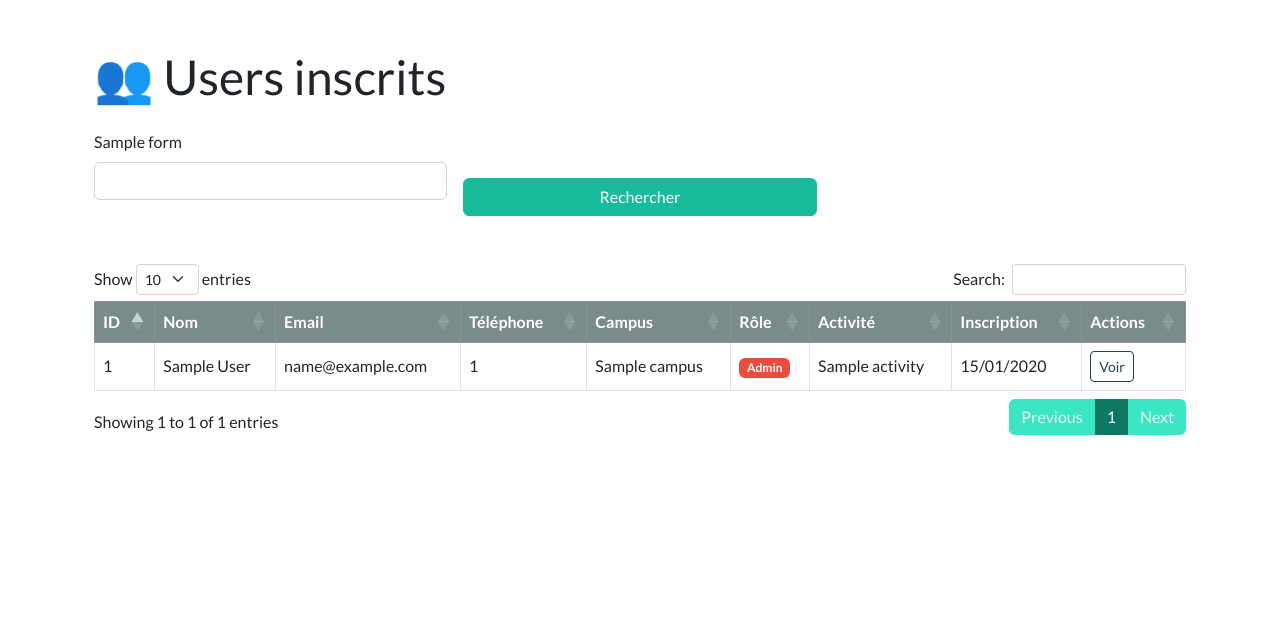
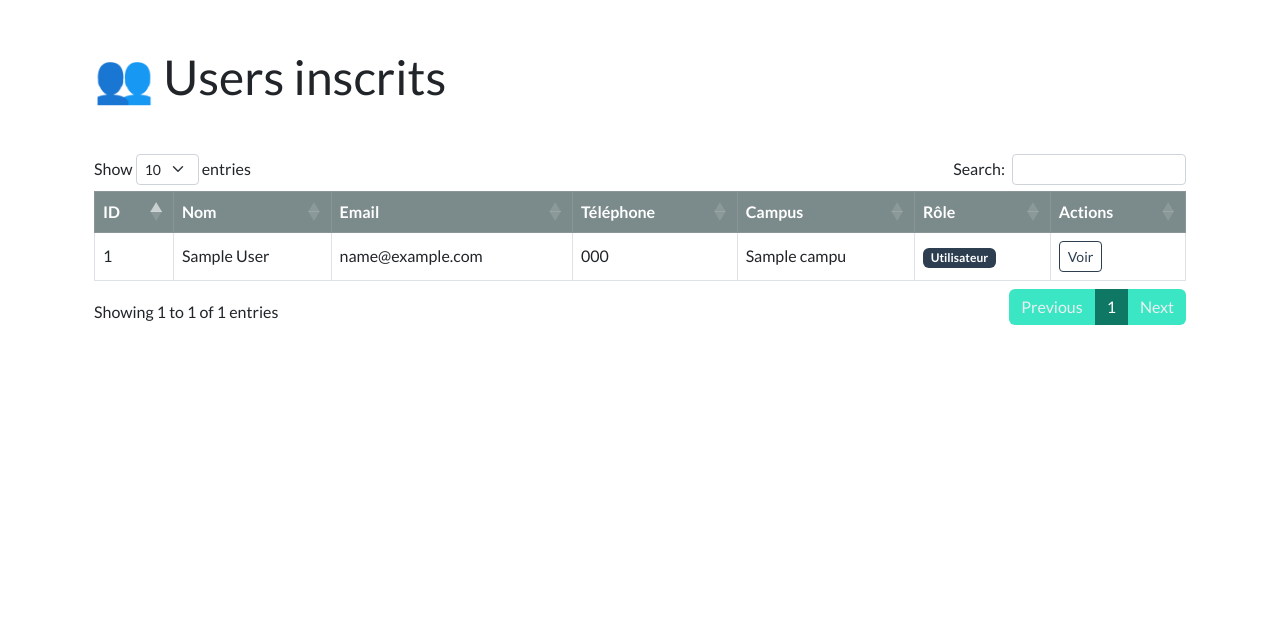
Before and after one commit to HnHoussi/Sortir.com, a Symfony app: template templates/user/list.html.twig in a window 1280 px wide. Shown: the part 48-679 px from the top of the page. Run offline with Twig, Linux system fonts and the light colour scheme; the template is opened without the code that fills it: most values are stand-ins (such as "Sample title", 1, 10 or a date in 2020); form fields are guessed from the names that the template uses; some libraries are stand-ins or nearby versions.

Commit message:
correction page users inscrits sur le site et détail du profil user

```diff
--- a/src/Controller/SortieController.php
+++ b/src/Controller/SortieController.php
@@ -103,7 +103,7 @@
 
             $this->addFlash('success', 'La sortie a été annulée avec succès.');
 
-            return $this->redirectToRoute('_list');
+            return $this->redirectToRoute('sortie_list');
         }
 
         return $this->render('sortie/cancel.html.twig', [
--- a/templates/sortie/detail.html.twig
+++ b/templates/sortie/detail.html.twig
@@ -53,7 +53,7 @@
         </div>
 
         {% if is_organisator %}
-            <a href="{{ path('event_cancel', {'id': sortie.id}) }}" class="btn btn-danger mt-3">Annuler l'événement</a>
+            <a href="{{ path('sortie_cancel', {'id': sortie.id}) }}" class="btn btn-danger mt-3">Annuler l'événement</a>
         {% endif %}
 
         <a href="{{ path('sortie_list') }}" class="btn btn-secondary mt-3">Retour à la liste</a>
--- a/templates/user/list.html.twig
+++ b/templates/user/list.html.twig
@@ -6,18 +6,18 @@
     <div class="container mt-4">
         <h1 class="mb-4">👥 Users inscrits</h1>
 
-        {{ form_start(form) }}
-        <div class="row g-3">
-            {% for field in form %}
-                <div class="col-md-4">
-                    {{ form_row(field) }}
-                </div>
-            {% endfor %}
-            <div class="col-md-4 d-flex align-items-end">
-                <button class="btn btn-success w-100">Rechercher</button>
-            </div>
-        </div>
-        {{ form_end(form) }}
+{#        {{ form_start(form) }}#}
+{#        <div class="row g-3">#}
+{#            {% for field in form %}#}
+{#                <div class="col-md-4">#}
+{#                    {{ form_row(field) }}#}
+{#                </div>#}
+{#            {% endfor %}#}
+{#            <div class="col-md-4 d-flex align-items-end">#}
+{#                <button class="btn btn-success w-100">Rechercher</button>#}
+{#            </div>#}
+{#        </div>#}
+{#        {{ form_end(form) }}#}
     </div>
 
     <div class="container mt-5">
@@ -30,8 +30,8 @@
                 <th>Téléphone</th>
                 <th>Campus</th>
                 <th>Rôle</th>
-                <th>Activité</th>
-                <th>Inscription</th>
+{#                <th>Activité</th>#}
+{#                <th>Inscription</th>#}
                 <th>Actions</th>
             </tr>
             </thead>
@@ -39,23 +39,23 @@
             {% for user in users %}
                 <tr>
                     <td>{{ user.id }}</td>
-                    <td>{{ user.fullName }}</td>
+                    <td>{{ user.firstName }} {{ user.lastName }}</td>
                     <td>{{ user.email }}</td>
-                    <td>{{ user.phoneNumber ?: '—' }}</td>
-                    <td>{{ user.campus ?: '—' }}</td>
+                    <td>{{ user.phone ?: '—' }}</td>
+                    <td>{{ user.campus.campusName ?: '—' }}</td>
                     <td>
-                        {% if user.role == 'admin' %}
+                        {% if 'ROLE_ADMIN' in user.roles %}
                             <span class="badge bg-danger">Admin</span>
-                        {% elseif user.role == 'guest' %}
+                        {% elseif 'ROLE_USER' in user.roles %}
                             <span class="badge bg-secondary">Invité</span>
                         {% else %}
-                            <span class="badge bg-primary">{{ user.role }}</span>
+                            <span class="badge bg-primary">Utilisateur</span>
                         {% endif %}
                     </td>
-                    <td>{{ user.activity ?: '—' }}</td>
-                    <td>{{ user.registrationDate ? user.registrationDate|date('d/m/Y') : '—' }}</td>
+{#                    <td>{{ user.activity ?: '—' }}</td>#}
+{#                    <td>{{ user.registrationDate ? user.registrationDate|date('d/m/Y') : '—' }}</td>#}
                     <td>
-                        <a href="{{ path('user_detail', {'id': user.id}) }}" class="btn btn-sm btn-outline-primary">Voir</a>
+                        <a href="{{ path('_detail', {'id': user.id}) }}" class="btn btn-sm btn-outline-primary">Voir</a>
                     </td>
                 </tr>
             {% else %}
```
Also changed, not shown: templates/user/detail.html.twig (+9 -9 lines).
